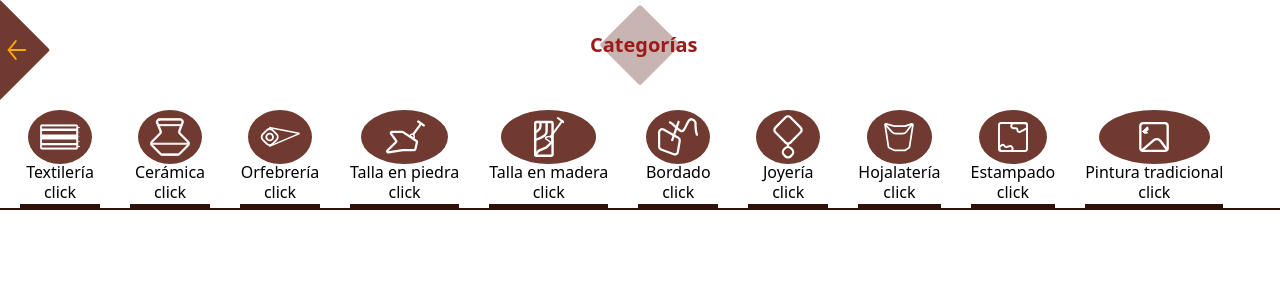
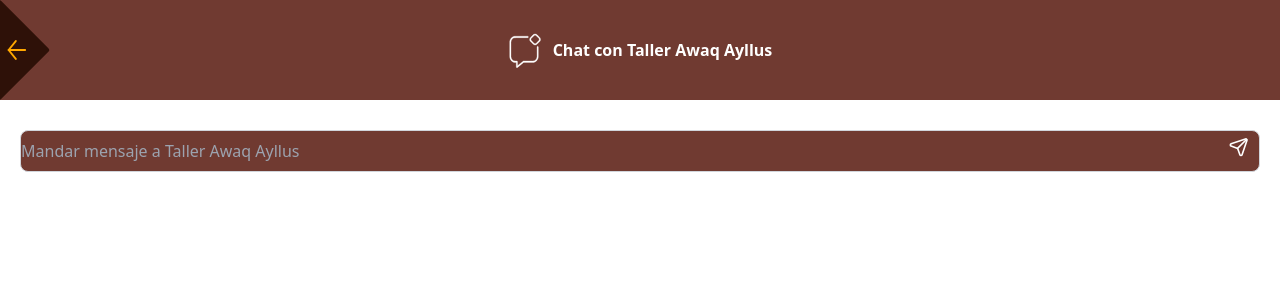
Before and after one commit to JuanDr08/ProyectoExpress, a React (Vite) app: page / in a window 1280 px wide. Shown: the top 300 px of the page. Built offline with nearby package versions, Linux system fonts and the light colour scheme; a web font is replaced by a local one.

Commit message:
feat: :construction: chat view

```diff
--- a/src/modules/App.jsx
+++ b/src/modules/App.jsx
@@ -2,13 +2,11 @@ import {
     createBrowserRouter,
     RouterProvider,
 } from "react-router-dom";
-import {
-    Categories
-} from '../modules/pages/Categories'
+import { Chat } from "./pages/ChatView";
 const router = createBrowserRouter([
     {
         path: "/",
-        element: <Categories />,
+        element: <Chat nombre='Taller Awaq Ayllus'/>,
     }
 ]);
 
--- a/src/modules/components/Muesca.jsx
+++ b/src/modules/components/Muesca.jsx
@@ -1,12 +1,12 @@
 import { Link } from "react-router-dom"
 
 
-export const Muesca = () => {
+export const Muesca = ({color="703A31"}) => {
 
     return (
         <div className="absolute top-[0%] right-100 h-[100px] w-[100px]">
             <svg width="100" height="100" viewBox="70 0 136 272" fill="none" xmlns="http://www.w3.org/2000/svg">
-                <rect x="0.5" y="-2" width="195.161" height="195.869" rx="7" transform="rotate(45 0.5 -2)" fill="#703A31" />
+                <rect x="0.5" y="-2" width="195.161" height="195.869" rx="7" transform="rotate(45 0.5 -2)" fill={"#"+color} />
             </svg>
             <Link to={-1}>
                 <svg className="absolute top-[40%] ml-[7px]" width="20" height="20" viewBox="0 0 70 75" fill="none" xmlns="http://www.w3.org/2000/svg">
--- /dev/null
+++ b/src/modules/pages/ChatView.jsx
@@ -0,0 +1,35 @@
+import { Muesca } from "../components/Muesca"
+
+export const Chat = ({ nombre }) => {
+
+    return (
+
+        <>
+
+            <Muesca color='2E1108' />
+            <header className="flex gap-[10px] justify-center items-center w-full h-[100px] bg-703A31 text-blanco font-semibold">
+                <svg width="35" height="35" viewBox="0 0 112 122" fill="none" xmlns="http://www.w3.org/2000/svg">
+                    <path fillRule="evenodd" clipRule="evenodd" d="M19.8746 16.1991C11.8554 16.1991 5.39186 23.3707 5.39186 32.2684V81.5043C5.39186 90.4019 11.8554 97.5736 19.8746 97.5736H26.0148C27.2276 97.5736 28.2108 98.6645 28.2108 100.01V113.933L47.6172 98.0494C47.9948 97.7403 48.4516 97.5736 48.9207 97.5736H81.7992C89.8184 97.5736 96.282 90.4019 96.282 81.5043V49.0347C96.282 47.6891 97.2652 46.5982 98.478 46.5982C99.6907 46.5982 100.674 47.6891 100.674 49.0347V81.5043C100.674 93.0932 92.2439 102.447 81.7992 102.447H49.643L27.3184 120.718C26.6515 121.264 25.7646 121.347 25.025 120.932C24.2853 120.518 23.8189 119.677 23.8189 118.757V102.447H19.8746C9.42979 102.447 1 93.0932 1 81.5043V32.2684C1 20.6794 9.4298 11.3262 19.8746 11.3262H63.9446C65.1573 11.3262 66.1405 12.417 66.1405 13.7627C66.1405 15.1083 65.1573 16.1991 63.9446 16.1991H19.8746Z" fill="white" stroke="white" strokeLinecap="round" strokeLinejoin="round" />
+                    <path d="M105.524 15.3446L96.6558 6.476C92.6886 2.50888 86.2567 2.50888 82.2896 6.476L73.421 15.3446C69.4538 19.3117 69.4538 25.7437 73.421 29.7108L82.2896 38.5794C86.2567 42.5465 92.6886 42.5465 96.6558 38.5794L105.524 29.7108C109.491 25.7437 109.491 19.3117 105.524 15.3446ZM85.4801 9.66658C87.6851 7.46157 91.2602 7.46157 93.4652 9.66658L102.334 18.5352C104.539 20.7402 104.539 24.3152 102.334 26.5202L93.4652 35.3888C91.2602 37.5938 87.6851 37.5938 85.4801 35.3888L76.6115 26.5202C74.4065 24.3152 74.4065 20.7402 76.6115 18.5352L85.4801 9.66658Z" fill="white" stroke="white" />
+                </svg>
+                <p> Chat con {nombre} </p>
+            </header>
+            <main className="px-[20px] py-[30px]">
+
+                <p></p>
+                <div class="sticky  bottom-0">
+                    <input type="text" class="w-full pr-20 py-2 bg-703A31 border border-gray-300 rounded-lg focus:outline-none focus:border-blue-500" placeholder={`Mandar mensaje a ${nombre}`}/>
+                    <div class="absolute right-3 top-2">
+                        <svg width="20" height="20" viewBox="0 0 87 87" fill="none" xmlns="http://www.w3.org/2000/svg">
+                            <path d="M13.4199 34.7562C8.97454 33.1438 9.04436 26.8326 13.5243 25.319L75.9286 4.23395C79.8499 2.90904 83.591 6.65008 82.2661 10.5714L61.181 72.9757C59.6674 77.4556 53.3562 77.5255 51.7438 73.0801L42.3402 47.1552C41.8349 45.7622 40.7378 44.6651 39.3448 44.1598L13.4199 34.7562Z" stroke="white" strokeWidth="7" strokeLinecap="round" strokeLinejoin="round" />
+                            <path d="M80.4177 6.67969L41.543 44.9567" stroke="white" strokeWidth="7" strokeLinecap="round" strokeLinejoin="round" />
+                        </svg>
+                    </div>
+                </div>
+            </main>
+
+        </>
+
+    )
+
+}
```
